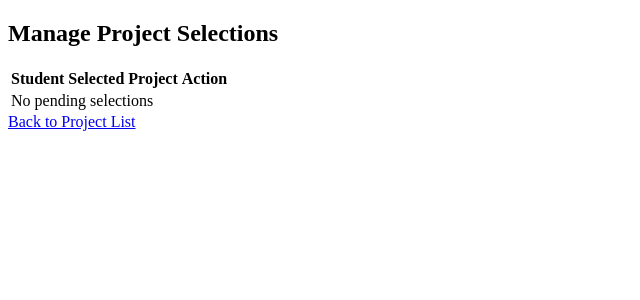
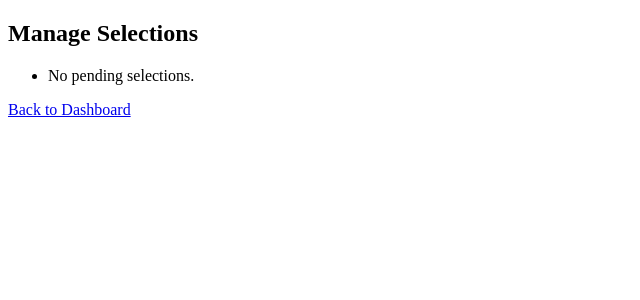
Before and after one commit to ChristopherSunith/webappsretake2023, a Django app: page /spmsapp/manage_selections/ in a window 1280 px wide. Shown: the top 300 px of the page, without its empty margins (0-640 px from the left). Run offline with Django 4.2, Linux system fonts and the light colour scheme; a user stored in the database is signed in; data comes from the database, SQL or seed files in the repository; both versions use the stored data as it was after the commit.

Commit message:
Created and update manage selection function

```diff
--- a/spmsapp/views.py
+++ b/spmsapp/views.py
@@ -54,6 +54,7 @@ def select_project(request):
     return render(request, 'spmsapp/select_project.html', {'form': form})
 
 
+@login_required
 def manage_selections(request):
     # Get all project selections with status 'Pending' for the current supervisor
     selections = ProjectSelection.objects.filter(supervisor=request.user, status='Pending')
--- a/templates/register/dashboard_supervisor.html
+++ b/templates/register/dashboard_supervisor.html
@@ -33,6 +33,11 @@
 <!--<a href="{% url 'register:registration' %}" class="btn btn-primary">Register Users</a>-->
 <!--{% endif %}-->
 
+</br>
+</br>
+<!-- button to the supervisor dashboard template -->
+<a href="{% url 'spmsapp:manage_selections' %}" class="btn btn-primary">Manage Project Selections</a>
+
 
 </body>
 </html>
--- a/templates/spmsapp/manage_selections.html
+++ b/templates/spmsapp/manage_selections.html
@@ -1,31 +1,38 @@
-{% extends "spmsapp/base.html" %}
+<!DOCTYPE html>
+<html>
+<head>
+    <title>Manage Selections</title>
+</head>
+<body>
+<h2>Manage Selections</h2>
 
-{% block content %}
-    <h2>Manage Project Selections</h2>
-    <table class="table">
-        <thead>
-        <tr>
-            <th>Student</th>
-            <th>Selected Project</th>
-            <th>Action</th>
-        </tr>
-        </thead>
-        <tbody>
-        {% for selection in selections %}
-            <tr>
-                <td>{{ selection.student }}</td>
-                <td>{{ selection.project }}</td>
-                <td>
-                    <a href="{% url 'spmsapp:accept_selection' selection.id %}" class="btn btn-success">Accept</a>
-                    <a href="{% url 'spmsapp:reject_selection' selection.id %}" class="btn btn-danger">Reject</a>
-                </td>
-            </tr>
-            {% empty %}
-            <tr>
-                <td colspan="3">No pending selections</td>
-            </tr>
-        {% endfor %}
-        </tbody>
-    </table>
-    <a href="{% url 'spmsapp:project_list' %}" class="btn btn-primary">Back to Project List</a>
-{% endblock %}
+<!-- Display the list of pending project selections by students -->
+<ul>
+    {% for selection in selections %}
+        <li>
+            Student: {{ selection.student.username }}<br>
+            Project: {{ selection.project.name }}<br>
+            Status: {{ selection.status }}<br>
+
+            <!-- Add buttons or links for actions like "Accept" or "Reject" here -->
+            <form method="post" action="">
+                {% csrf_token %}
+                <input type="hidden" name="selection_id" value="{{ selection.id }}">
+                <label for="action">Action:</label>
+                <select name="action" required>
+                    <option value="accept">Accept</option>
+                    <option value="reject">Reject</option>
+                </select>
+                <button type="submit">Submit</button>
+            </form>
+        </li>
+        {% empty %}
+        <li>No pending selections.</li>
+    {% endfor %}
+</ul>
+
+<!-- Add links or buttons for additional actions if needed -->
+
+<a href="{% url 'register:dashboard' %}" class="btn btn-primary">Back to Dashboard</a>
+</body>
+</html>
```
Also changed, not shown: templates/spmsapp/my_projects.html (added, +21 -0 lines), webappsretake.db, webappsretake2023/settings.py (line endings or trailing spaces).
